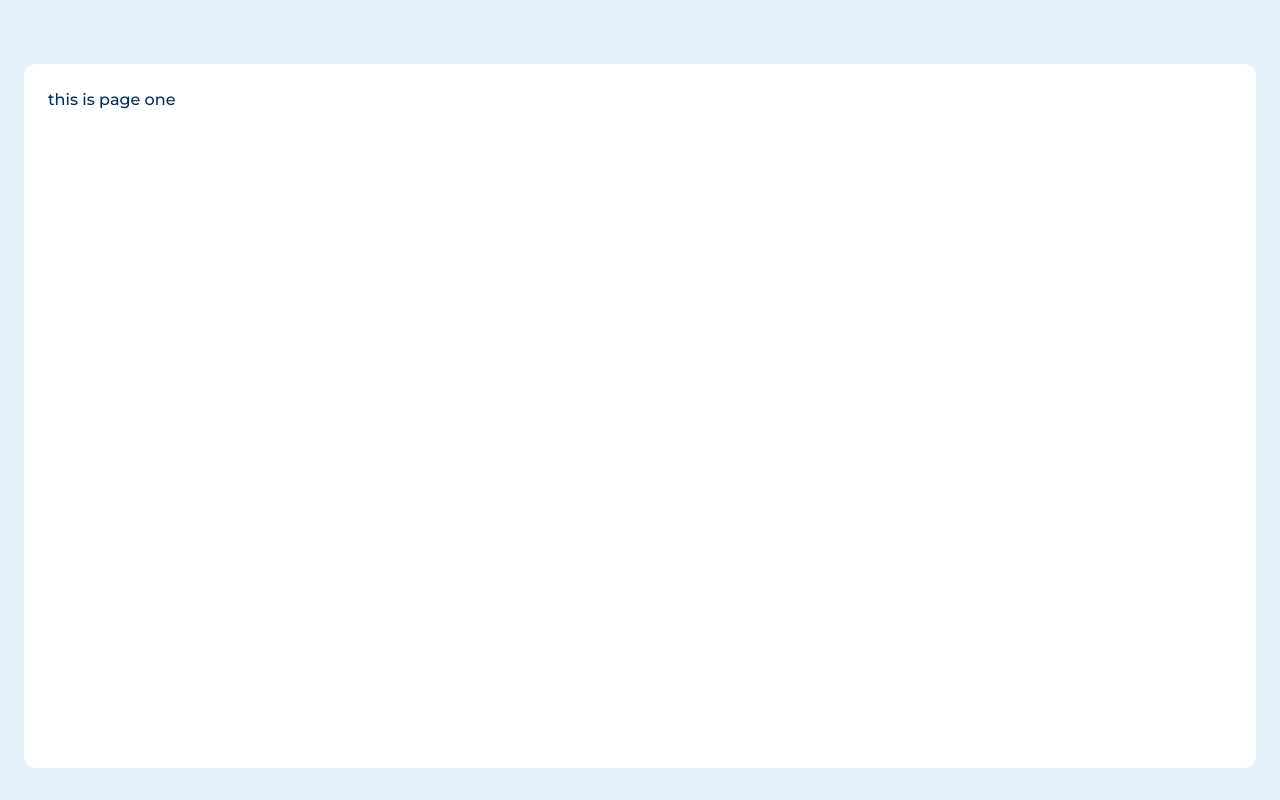
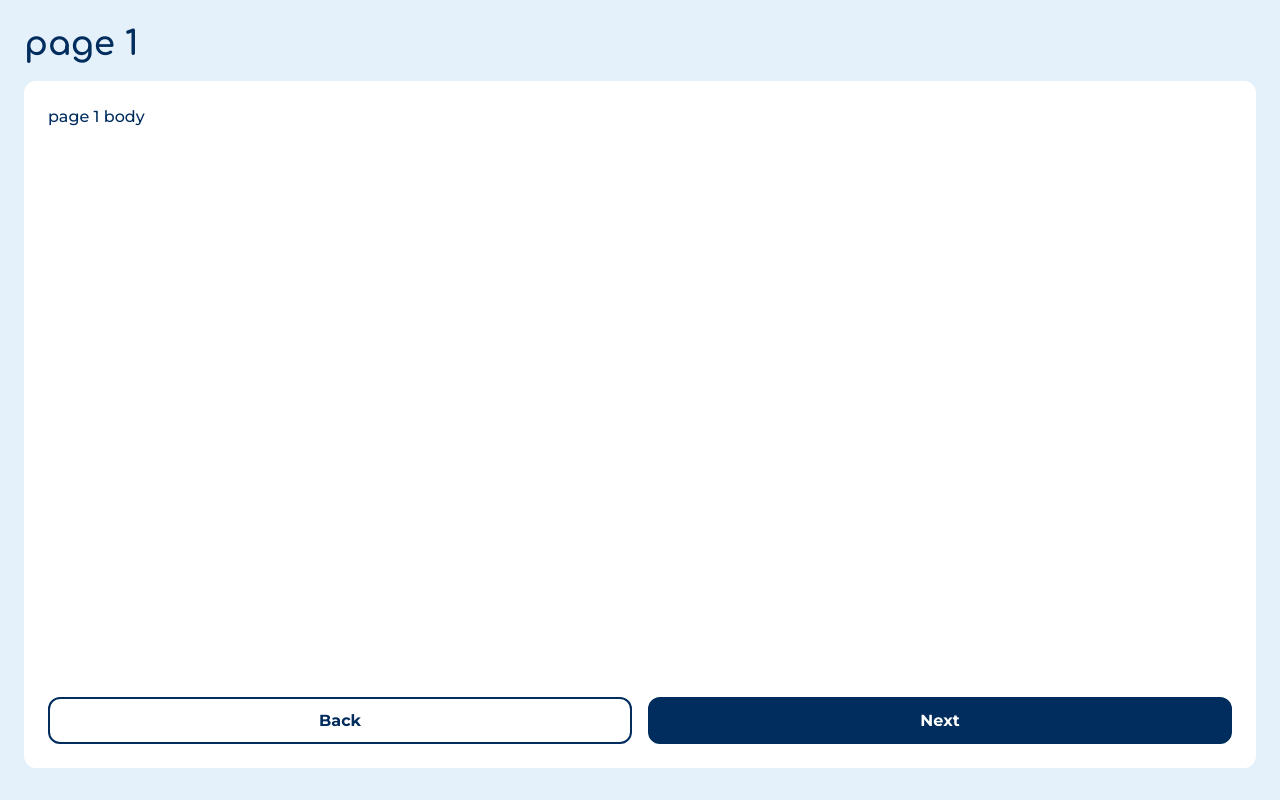
Before and after one commit to bradleyblackdev/dm-webview-prorotype-a, a React (Create React App) app: page / in a window 1280 px wide. Built offline with nearby package versions, Linux system fonts and the light colour scheme.

Commit message:
slide animation implemented on templateB

```diff
--- a/src/MegaTemplate.css
+++ b/src/MegaTemplate.css
@@ -60,6 +60,28 @@ body {
     background-color: var(--bg-default);
     margin: 0px;
 }
+
+section.route-section {
+    position: absolute;
+    width: 100%;
+    transition: all 0.4s ease-in-out;
+}
+
+.fwd .transition-wrap-enter {
+    transform: translate3d(-100%, 0, 0);
+ }
+
+.fwd .transition-wrap-exit {
+   transform: translate3d(100%, 0, 0);
+ }
+
+.back .transition-wrap-enter {
+    transform: translate3d(100%, 0, 0);
+ }
+
+.back .transition-wrap-exit {
+   transform: translate3d(-100%, 0, 0);
+ }
 
 .page-header {
     padding: 24px 24px 16px 24px;
--- a/src/Meh.css
+++ /dev/null
@@ -1,149 +0,0 @@
-/* html {
-    height: 100%;
-    width: 100%;
-    padding: 0;
-    margin: 0;
-    scroll-behavior: smooth;
-}
-*
-{
-    margin:0px;
-    padding:0px;
-} */
-
-/* body, #root {
-    height: 100%;
-} */
-
-/* .wrapper{
-    display: block;
-    height: 100%;
-} */
-
-/* .container {
-    display: block;
-    position: relative;
-    width: 100%;
-    max-width: 1024px;
-    margin: 0 auto;
-    text-align: center;
-} */
-
-/* .content {
-    display: block;
-    margin: 0 auto;
-    padding: 0 20px 0 20px;
-    text-align: center;
-} */
-
-/* .page-wrap {
-    text-align: left;
-} */
-
-/* h1 {
-    font-size: 2rem;
-}
-
-p{
-    margin: 1rem auto;
-    text-align: left;
-} */
-
-
-div.wrap{
-    overflow: hidden;
-}
-section.route-section {
-    position: absolute;
-    width: 100%;
-    top: 0;
-    left: 0;
-    transition: all 0.4s ease-in-out;
-    /* transition: all 0.5s ; */
-}
-
-
-section.route-section.transition-wrap-enter-done{
-    /* position: relative; */
-}
-
-.page-wrap {
-    /* display: block; */
-    /* overflow: hidden; */
-    position: relative;
-    z-index: 5;
-    width: 100%;
-    height: 100%;
-    margin-top: 138px;
-}
-
-
-  .transition-group.left .transition-wrap-enter {
-    /* position: absolute; */
-    /* opacity: 0; */
-     /* transform: translate3d(100%, 0, 0); */
-  }
-
-  .left  .transition-wrap-enter-active{
-    /* transform: translate3d(100%, 0, 0); */
-  }
-
-  .left .transition-wrap-exit {
-    /* position: absolute; */
-    /* transform: translate3d(-100%, 0, 0); */
-  }
-
-  .left .transition-wrap-exit-active {
-    /* position: absolute; */
-    /* transform: scale(0.9); */
-    /* transform: translate3d(-100%, 0, 0); */
-  }
-
-
-
-  .right .transition-wrap-enter {
-    /* position: absolute; */
-     transform: translate3d(-100%, 0, 0);
-  }
-
-  .right .transition-wrap-enter-active {
-
-    /* transform: translate3d(-100%, 0, 0); */
-  }
-
-
-
-  .right .transition-wrap-exit-active {
-    /* position: absolute; */
-    /* transform: scale(0.9); */
-    /* transform: translate3d(100%, 0, 0); */
-  }
-
-
-
-  .right .transition-wrap-enter {
-    /* position: absolute; */
-     transform: translate3d(-100%, 0, 0);
-  }
-
-  .right .transition-wrap-exit {
-    /* position: absolute; */
-    transform: translate3d(100%, 0, 0);
-  }
-
-  .left .transition-wrap-enter {
-    /* position: absolute; */
-     transform: translate3d(100%, 0, 0);
-  }
-
-  .left .transition-wrap-exit {
-    /* position: absolute; */
-    transform: translate3d(-100%, 0, 0);
-  }
-
-  .wrapper {
-
-    transition: all 0.5s ease-in-out;
-    color: "orange";
-
-  }
--- a/src/Meh.tsx
+++ /dev/null
@@ -1,121 +0,0 @@
-import React, {useEffect, useState} from 'react';
-// import './assets/scss/styles.scss';
-// import { Route, Switch, withRouter  } from "react-router-dom";
-import {TransitionGroup, CSSTransition } from 'react-transition-group';
-import './Meh.css'
-import './MegaTemplate.css'
-// import Header from './components/Header';
-// import Home from './pages/Home';
-// import Yellow from './pages/Yellow';
-// import Red from './pages/Red';
-// import Green from './pages/Green';
-// import Blue from './pages/Blue';
-// import Purple from './pages/Purple';
-
-// const pages = [
-//     { path: '/', name: 'home', order: 1 },
-//     { path: '/yellow', name: 'yellow', order: 2 },
-//     { path: '/red', name: 'red', order: 3 },
-//     { path: '/green', name: 'green', order: 4 },
-//     { path: '/blue', name: 'blue', order: 5 },
-//     { path: '/purple', name: 'purple', order: 6 }
-// ]
-
-const Meh = () => {
-
-    // constructor(props){
-    //     super(props)
-    //     this.state = {
-    //         currentPage: this.setPage(this.props.location.pathname),
-    //         curPageOrder: this.setCurrentOrder(this.props.location.pathname),
-    //         newPageOrder: null
-    //     }
-    // }
-
-    // componentDidUpdate(prevProps, prevState){
-    //     console.log('Component did update');
-
-    //     let newPage = this.setPage(this.props.location.pathname);
-    //     let newPageOrder = pages.filter(function (page) {
-    //         return page.name === newPage;
-    //     });
-
-    //     let curPage = this.state.currentPage;
-    //     let curPageOrder = pages.filter(function (page) {
-    //         return page.name === curPage;
-    //     });
-
-    //     if( newPage !== curPage){
-    //         console.log('new page');
-    //         let direction = curPageOrder[0].order < newPageOrder[0].order ? 'left' : 'right';
-    //         // Set State
-    //         this.setState({
-    //             currentPage: newPage,
-    //             pageDirection: direction,
-    //             curPageOrder: curPageOrder[0].order,
-    //             newPageOrder: newPageOrder[0].order,
-    //         })
-
-    //     }
-
-    // }
-
-    const [page, setPage] = useState(1)
-    // const [forward, setForward] = useState("right")
-
-    useEffect(() => {
-
-    }, [])
-
-    // setCurrentOrder = (path) => {
-    //     let curPageOrder = pages.filter(function (page) {
-    //         return page.path === path;
-    //     });
-
-    //     return curPageOrder[0].order;
-    // }
-
-    // render() {
-        // const { location } = this.props;
-        // const currentKey = location.pathname.split("/")[1] || "/";
-
-
-        return (
-            <div className={`wrapper`}>
-                {/* <Header /> */}
-                <div className={`wrap ${page} `}>
-                    <TransitionGroup  className={`transition-group ${page === 1 ? "right" : "left"}`}>
-                        <CSSTransition
-                            key={page}
-                            timeout={{ enter: 0, exit: 400 }}
-                            classNames={'transition-wrap'}
-
-                        >
-
-                            <section className={`route-section fade`}>
-                                {page === 1 &&
-                                <div className="page">
-                                    <div className='page-header'/>
-                                    <div className="page-body">
-                                        <p onClick={ () => setPage(2) }>this is page one</p>
-                                    </div>
-                                </div>
-                                }
-                                {page === 2 &&
-                                <div className="page">
-                                    <div className='page-header'/>
-                                    <div className="page-body">
-                                        <p onClick={ () => setPage(1) }>this is page two</p>
-                                    </div>
-                                </div>
-                                }
-                            </section>
-
-                        </CSSTransition>
-                    </TransitionGroup>
-                </div>
-            </div>
-        )
-    // }
-}
-export default Meh;
--- a/src/TemplateBAnimated.tsx
+++ b/src/TemplateBAnimated.tsx
@@ -1,22 +1,21 @@
-import React, { useState, useEffect } from 'react';
-import './MegaTemplate.css';
-import { TransitionGroup, CSSTransition } from 'react-transition-group';
-import Quiz from './Quix';
-import ReactMarkdown from "react-markdown";
-import {
-    BrowserRouter as Router,
-    Route,
-    Routes,
-    Link,
-} from "react-router-dom";
+import React, {useEffect, useState} from 'react';
+import {TransitionGroup, CSSTransition } from 'react-transition-group';
+import './MegaTemplate.css'
 
 const TemplateB = () => {
 
-
     const [page, setPage] = useState(1)
-
+    const [forward, setForward] = useState(true)
 
     return (
+        <TransitionGroup  className={`transition-group ${page === 1 ? "fwd" : "back"}`}>
+            <CSSTransition
+                key={page}
+                timeout={{ enter: 0, exit: 400 }}
+                classNames={'transition-wrap'}
+            >
+                <section className={`route-section`}>
+                    {page === 1 &&
                     <div className="page">
                         <div className="page-header">
                             <h1>page 1</h1>
@@ -26,19 +25,33 @@ const TemplateB = () => {
                             <div className="spacer" />
                             <div className="footer">
                                 <div className="button back">Back</div>
-                    <div className="button primary" onClick = {() => {}}>Next</div>
+                                <div className="button primary" onClick = {() => setPage(2)}>Next</div>
                             </div>
                         </div>
                     </div>
+                    }
+                    {page === 2 &&
+                    <div className="page">
+                        <div className="page-header">
+                            <h1>page 2</h1>
+                        </div>
+                        <div className="page-body">
+                            <p>page 2 body</p>
+                            <div className="spacer" />
+                            <div className="footer">
+                                <div className="button back" onClick = {() => setPage(1)}>Back</div>
+                                <div className="button primary" onClick = {() => setPage(1)}>Next</div>
+                            </div>
+                        </div>
+                    </div>
+                    }
+                </section>
+            </CSSTransition>
+        </TransitionGroup>
     );
 }
 
  export default TemplateB;
-
-
-
-
-
 
 interface Module {
     pages: Page[], //ordered so index can be used as a page number reference
--- a/src/index.tsx
+++ b/src/index.tsx
@@ -9,7 +9,6 @@ import {
 import reportWebVitals from './reportWebVitals';
 import TemplateA from './TemplateA';
 import TemplateB from './TemplateBAnimated';
-import Meh from './Meh';
 
 const root = ReactDOM.createRoot(
   document.getElementById('root') as HTMLElement
@@ -24,7 +23,7 @@ const router = createBrowserRouter([
 root.render(
   <React.StrictMode>
     {/* <RouterProvider router={router} /> */}
-    <Meh />
+    <TemplateB />
   </React.StrictMode>
 );
 
```
Lines whose indentation alone changed are shown as unchanged.
